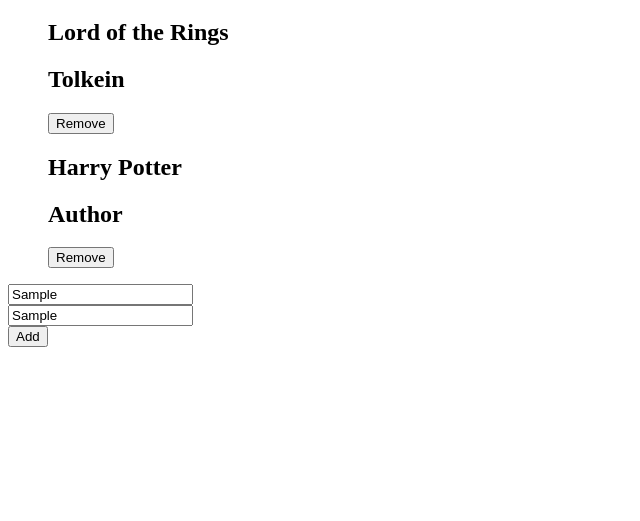
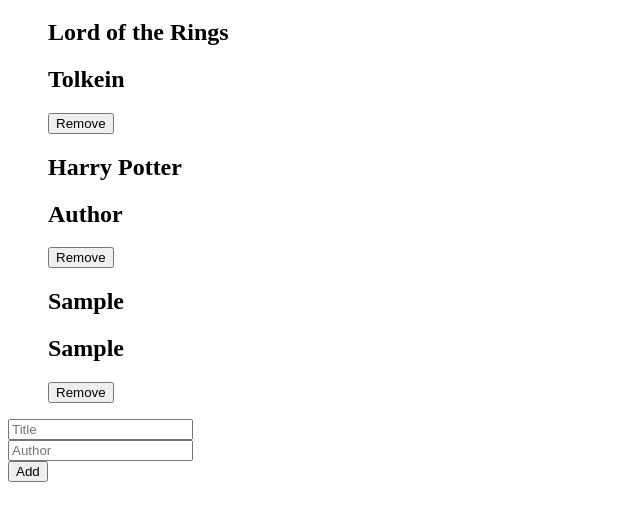
Before and after one commit to dennis-every/awesome-books-alt, a website: page index.html in a window 1280 px wide. Both pictures are taken after typing "Sample", "Sample" into the empty fields and a click on the button "Add". Shown: the part 61-582 px from the top of the page, without its empty margins (0-640 px from the left). Drawn offline with Linux system fonts and the light colour scheme.

Commit message:
Add addBook functionality

```diff
--- a/index.html
+++ b/index.html
@@ -1,9 +1,9 @@
 <!DOCTYPE html>
 <html lang="en">
   <head>
-    <meta charset="UTF-8">
-    <meta http-equiv="X-UA-Compatible" content="IE=edge">
-    <meta name="viewport" content="width=device-width, initial-scale=1.0">
+    <meta charset="UTF-8" />
+    <meta http-equiv="X-UA-Compatible" content="IE=edge" />
+    <meta name="viewport" content="width=device-width, initial-scale=1.0" />
     <title>Awesome Books</title>
   </head>
   <body>
@@ -16,11 +16,13 @@
       </section>
 
       <section id="form_section">
-            <input type="text" name="title" id="title" placeholder="Title" >
-            <br>
-            <input type="text" name="author" id="author" placeholder="Author">
-            <br>
-            <button type="submit">Add</button>
+        <form action="post" id="booksForm">
+          <input type="text" name="title" id="title" placeholder="Title" />
+          <br />
+          <input type="text" name="author" id="author" placeholder="Author" />
+          <br />
+          <button type="submit" id="addBooksBtn">Add</button>
+        </form>
       </section>
     </main>
     <script src="./index.js"></script>
--- a/index.js
+++ b/index.js
@@ -1,4 +1,5 @@
 const booksList = document.getElementById('books_list');
+const bookForm = document.getElementById('booksForm');
 
 function Book(title, author, id) {
   this.title = title;
@@ -8,29 +9,44 @@
 
 const booksArray = [
   {
-        title: "Lord of the Rings",
-        author: "Tolkein",
-        id: "0"
+    title: 'Lord of the Rings',
+    author: 'Tolkein',
+    id: '0',
   },
   {
-        title: "Harry Potter",
-        author: "Author",
-        id: "1"
-    }
+    title: 'Harry Potter',
+    author: 'Author',
+    id: '1',
+  },
 ];
 
+const appendBook = (title, author, id) => {
+  const bookItem = document.createElement('li');
+  bookItem.innerHTML = `
+    <h2>${title}</h2>
+    <h2>${author}</h2>
+    <button type="button" id=${id}>Remove</button>`;
+  booksList.append(bookItem);
+};
 
 function loadBooks() {
   booksArray.forEach((book) => {
-        const bookItem = document.createElement('li');
-        bookItem.innerHTML = `<h2>${book.title}</h2>
-                              <h2>${book.author}</h2>
-                              <button type="button" id=${book.id}>Remove</button>`
-        booksList.append(bookItem);
-    })
-};
-
+    appendBook(book.title, book.author, book.id);
+  });
+}
 
 window.onload = (event) => {
   loadBooks();
 };
+
+bookForm.addEventListener('submit', (event) => {
+  event.preventDefault();
+  const book = new Book(
+    bookForm.elements['title'].value,
+    bookForm.elements['author'].value,
+    Math.random()
+  );
+  booksArray.push(book);
+  appendBook(book.title, book.author, book.id);
+  bookForm.reset();
+});
```
Lines whose indentation alone changed are shown as unchanged.
